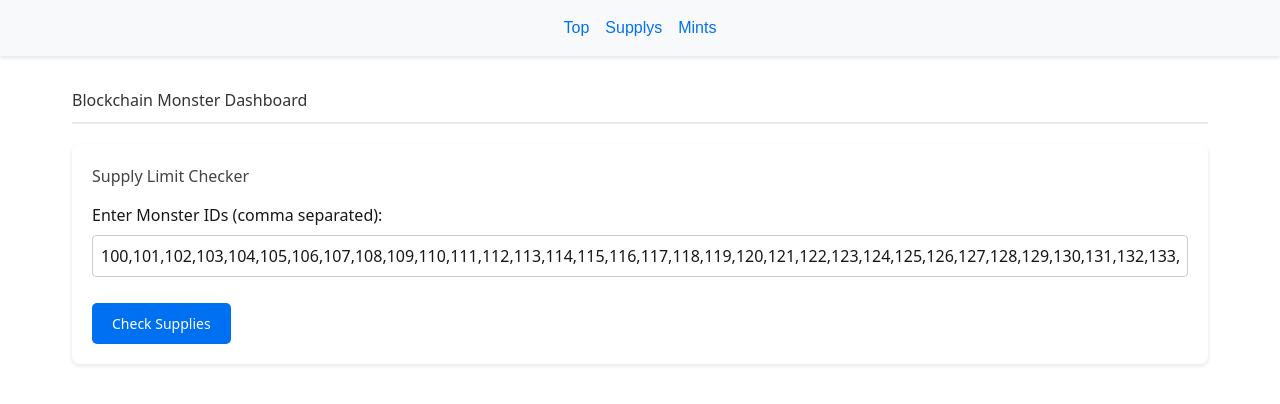
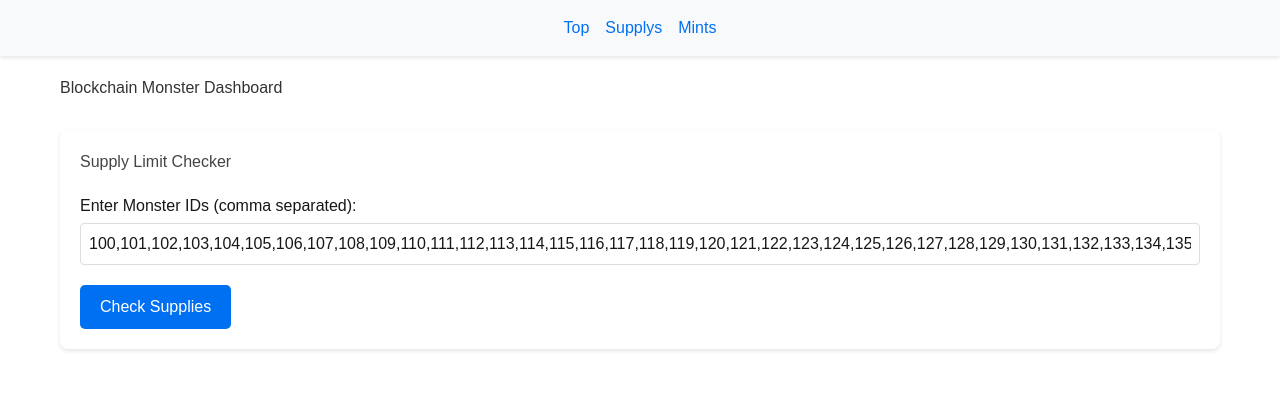
Before and after one commit to shin41x11/next-eggrypto-debug, a Next.js app: page /blockchainmonster in a window 1280 px wide. Shown: the top 404 px of the page. Built offline with nearby package versions, Linux system fonts and the light colour scheme.

Commit message:
ビルドエラー対応

```diff
--- a/app/styles/dashboardStyles.ts
+++ b/app/styles/dashboardStyles.ts
@@ -1,29 +1,53 @@
 import { CSSProperties } from 'react';
 
+interface ExtendedCSSProperties extends CSSProperties {
+  '&:hover'?: CSSProperties;
+}
+
+interface Styles {
+  main: CSSProperties;
+  header: CSSProperties;
+  section: CSSProperties;
+  sectionTitle: CSSProperties;
+  button: ExtendedCSSProperties;
+  errorText: CSSProperties;
+  successText: CSSProperties;
+  statItem: CSSProperties;
+  link: ExtendedCSSProperties;
+  nav: CSSProperties;
+  navList: CSSProperties;
+  navLink: ExtendedCSSProperties;
+  table: CSSProperties;
+  th: CSSProperties;
+  td: CSSProperties;
+  jsonDisplay: CSSProperties;
+  inputGroup: CSSProperties;
+  input: CSSProperties;
+  resultsList: CSSProperties;
+  resultItem: CSSProperties;
+}
+
 // 共通ダッシュボードスタイル定義
-export const styles: { [key: string]: CSSProperties } = {
+export const styles: Styles = {
   main: {
-    padding: "2rem",
+    padding: "20px",
     maxWidth: "1200px",
     margin: "0 auto",
-    fontFamily: "system-ui, sans-serif",
   },
   header: {
     color: "#333",
-    borderBottom: "2px solid #eaeaea",
-    paddingBottom: "10px",
-    marginBottom: "20px",
+    marginBottom: "30px",
   },
   section: {
-    backgroundColor: "white",
+    marginBottom: "40px",
+    padding: "20px",
+    backgroundColor: "#fff",
     borderRadius: "8px",
-    padding: "20px",
-    marginBottom: "20px",
     boxShadow: "0 2px 4px rgba(0,0,0,0.1)",
   },
   sectionTitle: {
     color: "#444",
-    marginBottom: "15px",
+    marginBottom: "20px",
   },
   button: {
     backgroundColor: "#0070f3",
@@ -32,77 +56,84 @@ export const styles: { [key: string]: CSSProperties } = {
     padding: "10px 20px",
     borderRadius: "5px",
     cursor: "pointer",
-    fontSize: "14px",
+    fontSize: "16px",
+    '&:hover': {
+      backgroundColor: "#0056b3",
+    },
+  },
+  errorText: {
+    color: "#dc3545",
     marginTop: "10px",
   },
-  errorText: {
-    color: "#ff0000",
+  successText: {
+    color: "#28a745",
     marginTop: "10px",
   },
   statItem: {
     marginBottom: "10px",
     fontSize: "16px",
   },
-  jsonDisplay: {
-    marginTop: "20px",
-    padding: "15px",
-    backgroundColor: "#f7f7f7",
-    borderRadius: "5px",
-    overflow: "auto",
-  },
-  inputGroup: {
-    marginBottom: "1rem",
-    display: "flex",
-    flexDirection: 'column' as const
-  },
-  input: {
-    padding: "0.5rem",
-    borderRadius: "4px",
-    border: "1px solid #ccc",
-    marginTop: "0.5rem",
-    width: "100%",
-  },
-  resultsList: {
-    listStyleType: "none",
-    padding: "0",
-  },
-  resultItem: {
-    padding: "0.5rem 0",
-    borderBottom: "1px solid #eaeaea",
+  link: {
+    color: "#0070f3",
+    textDecoration: "none",
+    '&:hover': {
+      textDecoration: "underline",
+    },
   },
   nav: {
-    backgroundColor: "#333",
+    backgroundColor: "#f8f9fa",
     padding: "1rem",
-    color: "white",
+    marginBottom: "2rem",
   },
   navList: {
     listStyle: "none",
     padding: 0,
     margin: 0,
     display: "flex",
-    gap: "1rem",
+    gap: "20px",
   },
   navLink: {
-    color: "white",
+    color: "#333",
     textDecoration: "none",
-    ":hover": {
-      textDecoration: "underline",
+    fontSize: "16px",
+    '&:hover': {
+      color: "#0070f3",
     },
   },
   table: {
     width: "100%",
     borderCollapse: "collapse",
-    marginTop: "15px",
-    fontSize: "14px",
+    marginTop: "20px",
   },
   th: {
-    backgroundColor: "#f4f4f4",
+    backgroundColor: "#f8f9fa",
     padding: "12px",
     textAlign: "left",
-    borderBottom: "2px solid #ddd",
+    borderBottom: "2px solid #dee2e6",
   },
   td: {
     padding: "12px",
-    borderBottom: "1px solid #ddd",
+    borderBottom: "1px solid #dee2e6",
+  },
+  jsonDisplay: {
+    overflowX: "auto",
+  },
+  inputGroup: {
+    marginBottom: "20px",
+  },
+  input: {
+    width: "100%",
+    padding: "8px",
+    marginTop: "5px",
+    borderRadius: "4px",
+    border: "1px solid #ddd",
+  },
+  resultsList: {
+    listStyle: "none",
+    padding: 0,
+  },
+  resultItem: {
+    padding: "10px",
+    borderBottom: "1px solid #eee",
   },
 };
```
